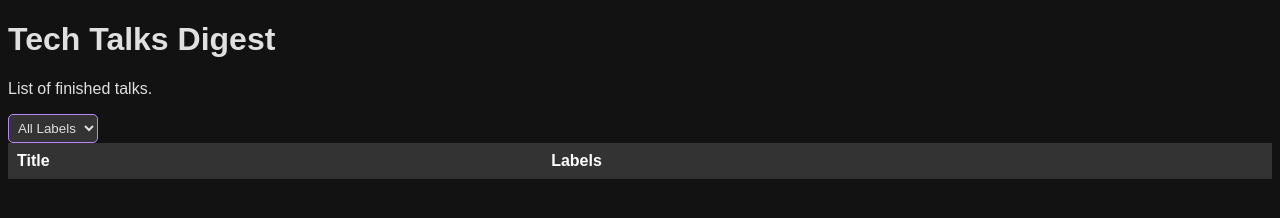
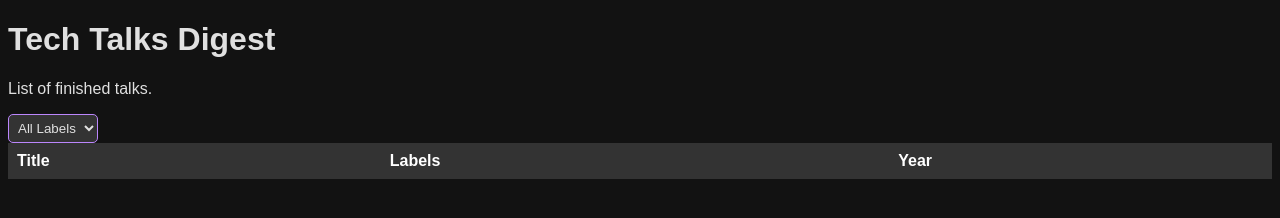
Before and after one commit to angelicagardner/tech-talks-digest, a plain HTML site: page index.html in a window 1280 px wide. Drawn offline with Linux system fonts and the light colour scheme.

Commit message:
feat(html): add table header to show year the talk occurred

```diff
--- a/index.html
+++ b/index.html
@@ -13,17 +13,18 @@
   <p>List of finished talks.</p>
   <select id="labelFilter">
     <option value="all">All Labels</option>
-    <!-- Options will be added here by the script -->
+    <!-- Options will be added here by the JS script -->
   </select>
   <table id="talksTable">
     <thead>
       <tr>
         <th>Title</th>
         <th>Labels</th>
+        <th>Year</th>
       </tr>
     </thead>
     <tbody>
-        <!-- TABLE_ROWS_PLACEHOLDER -->
+        <!-- This tbody will be dynamically filled by the Python script -->
     </tbody>
   </table>
   <script src="script.js"></script>
```
